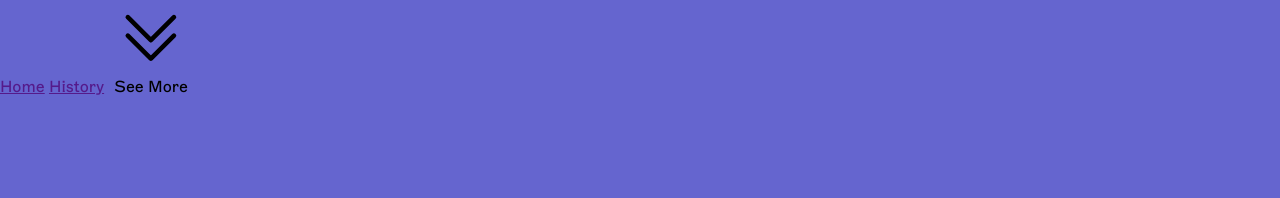
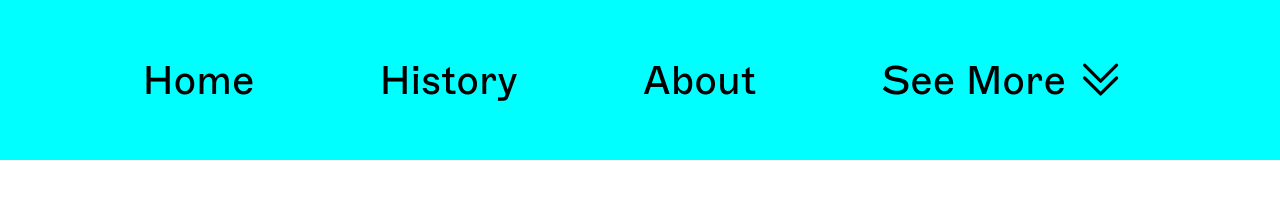
Before and after one commit to DYLANeay/dropdown-carrousel, a website built with webpack: page src/template.html in a window 1280 px wide. Built offline with nearby package versions, Linux system fonts and the light colour scheme.

Commit message:
header styling

```diff
--- a/src/style.css
+++ b/src/style.css
@@ -7,16 +7,52 @@ html {
   font-family: 'Marfa';
 }
 
+a {
+  color: black;
+  font-size: 2.5em;
+  text-decoration: none;
+}
+
 body {
-  background-color: rgb(101, 101, 207);
+  background-color: rgb(255, 255, 255);
+}
+
+svg {
+  width: 20%;
 }
 
 button {
-  background-color: rgb(101, 101, 207);
+  background-color: rgb(255, 255, 255);
   border: none;
 }
 
-button:hover {
-  background-color: rgb(18, 18, 98);
+.header {
+  background-color: aqua;
+  width: 100vw;
+  height: 20vh;
+  display: flex;
+  justify-content: space-around;
+  align-items: center;
+  padding: 5rem;
+}
+
+.dropdown {
+  display: flex;
+  width: 20vw;
+  align-items: center;
+}
+
+.dropBtn {
+  display: flex;
+  align-items: center;
+  gap: 9px;
+}
+
+.dropBtn svg {
+  order: 1;
+}
+
+a:hover {
+  color: rgb(205, 205, 205);
   cursor: pointer;
 }
--- a/src/template.html
+++ b/src/template.html
@@ -6,15 +6,30 @@
     <title>Drowpdown Header + Carrousel under</title>
   </head>
   <body>
-
     <div class="header">
       <a href="">Home</a>
       <a href="">History</a>
-      <a href=""></a>
-      <button class="dropBtn"><svg xmlns="http://www.w3.org/2000/svg" fill="none" viewBox="0 0 24 24" stroke-width="1.5" stroke="currentColor" class="size-6">
-        <path stroke-linecap="round" stroke-linejoin="round" d="m4.5 5.25 7.5 7.5 7.5-7.5m-15 6 7.5 7.5 7.5-7.5" />
-      </svg>
-      See More</button>
+      <a href="">About</a>
+
+      <div class="dropdown">
+        <a class="dropBtn">
+          <svg
+            xmlns="http://www.w3.org/2000/svg"
+            fill="none"
+            viewBox="0 0 24 24"
+            stroke-width="1.5"
+            stroke="currentColor"
+            class="size-6"
+          >
+            <path
+              stroke-linecap="round"
+              stroke-linejoin="round"
+              d="m4.5 5.25 7.5 7.5 7.5-7.5m-15 6 7.5 7.5 7.5-7.5"
+            />
+          </svg>
+          See More
+        </a>
+      </div>
     </div>
   </body>
 </html>
```
